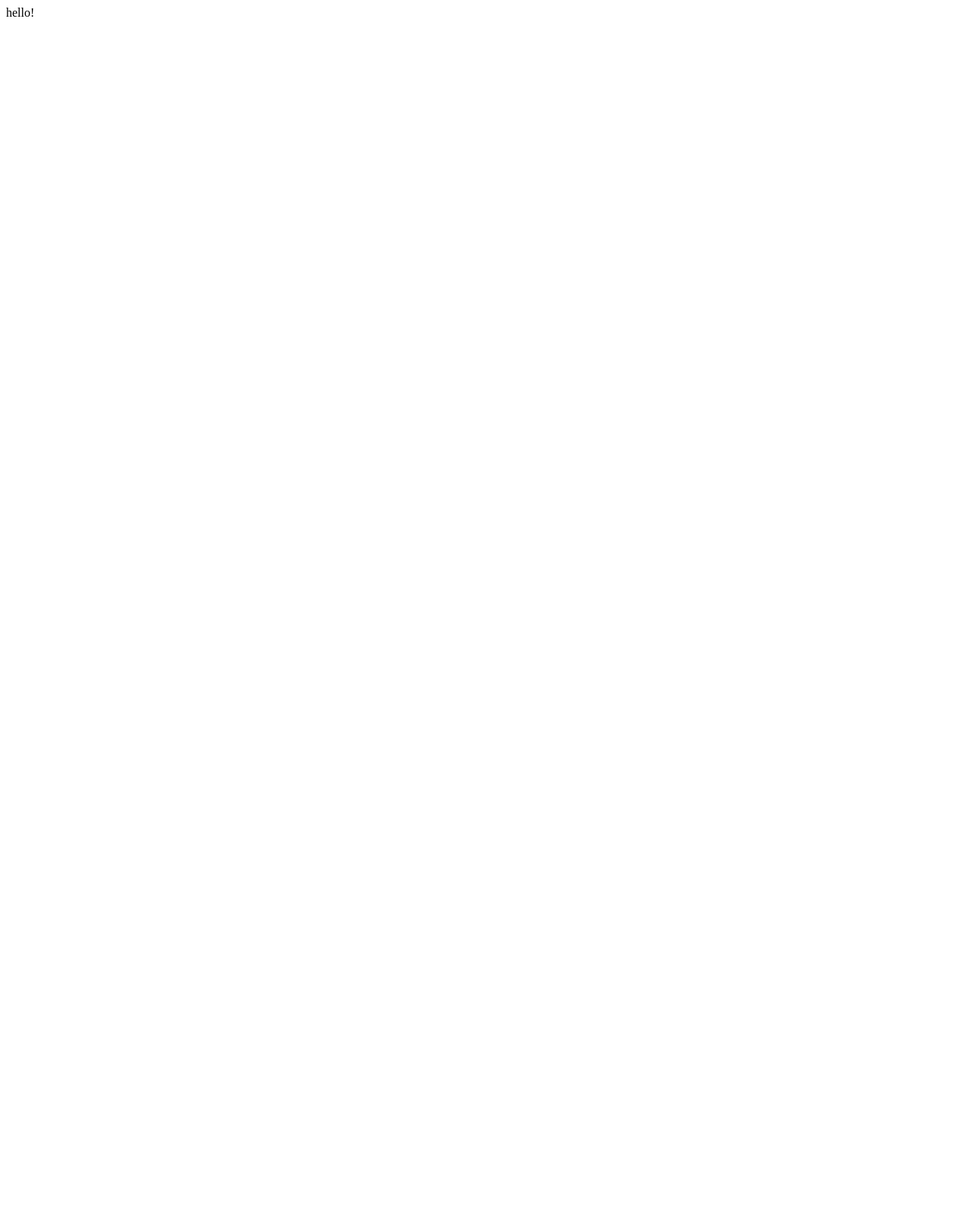
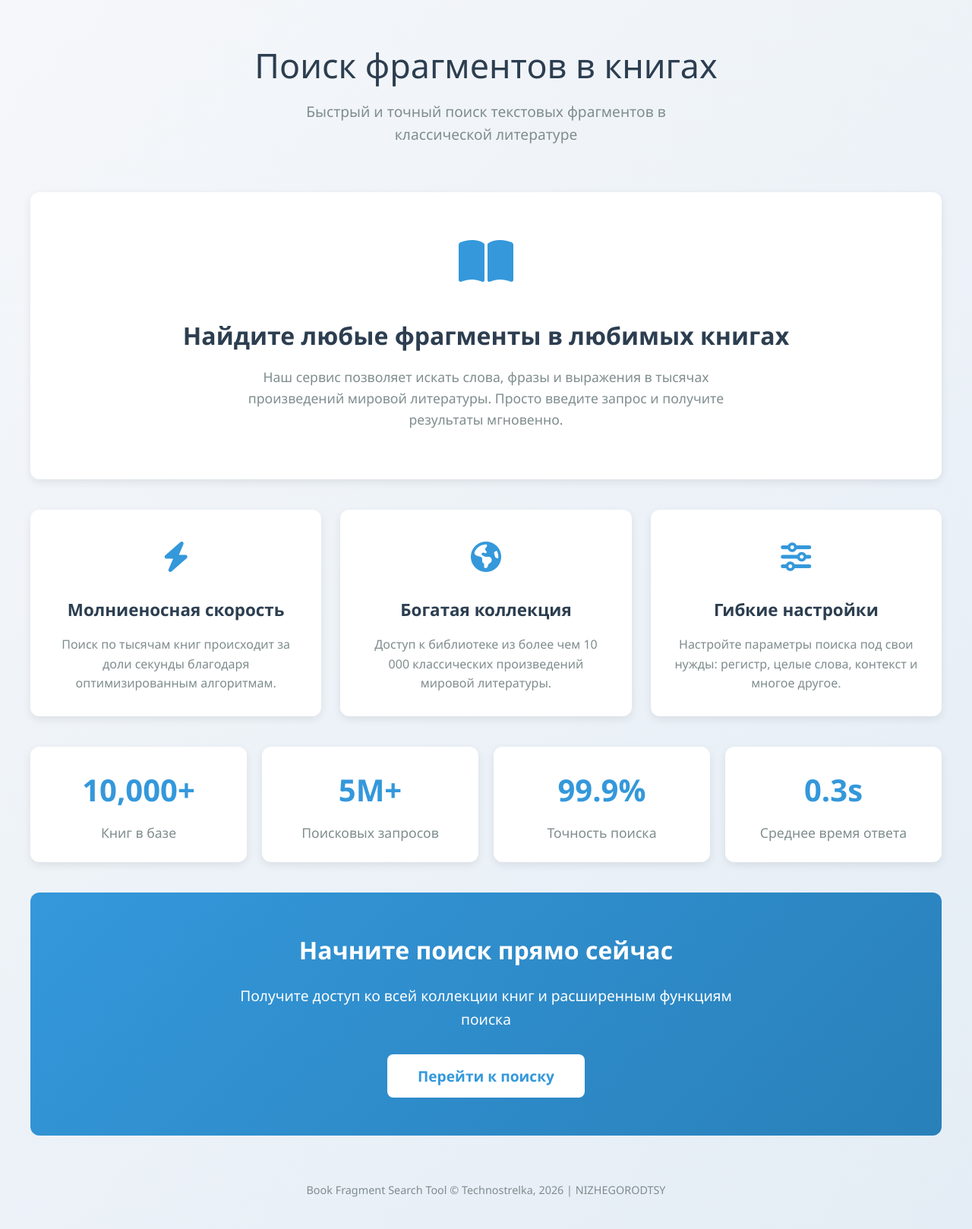
Before and after one commit to NIZHEGORODTSY/TECHNOSTRELKA_BOOK_ASSISTANT, a Flask app: page / in a window 1280 px wide. Before the commit the page is almost empty. Shown: the whole page at 76% size. Before the commit the page ends 22 px from the top, so only its background shows below. Run offline with Flask 3, Linux system fonts and the light colour scheme.

Commit message:
main page

```diff
--- a/src/app.py
+++ b/src/app.py
@@ -21,7 +21,7 @@ mc = ModelController(temperature=1.3, max_completion_tokens=150)
 
 @app.route('/')
 def main():
-    return 'hello!'
+    return render_template('main_page.html')
 
 
 @app.route('/search', methods=['GET', 'POST'])
--- /dev/null
+++ b/src/static/styles/main-page.css
@@ -0,0 +1,302 @@
+
+        * {
+            margin: 0;
+            padding: 0;
+            box-sizing: border-box;
+            font-family: 'Segoe UI', Tahoma, Geneva, Verdana, sans-serif;
+        }
+
+        :root {
+            --primary: #2c3e50;
+            --secondary: #3498db;
+            --accent: #e74c3c;
+            --light: #ecf0f1;
+            --dark: #2c3e50;
+            --success: #27ae60;
+            --shadow: 0 4px 12px rgba(0, 0, 0, 0.08);
+            --transition: all 0.3s ease;
+        }
+
+        body {
+            background: linear-gradient(135deg, #f5f7fa 0%, #e4edf5 100%);
+            color: var(--dark);
+            line-height: 1.6;
+            min-height: 100vh;
+            padding: 20px;
+        }
+
+        .container {
+            max-width: 1200px;
+            margin: 0 auto;
+        }
+
+        header {
+            text-align: center;
+            padding: 30px 0;
+            margin-bottom: 30px;
+        }
+
+        h1 {
+            font-size: 2.8rem;
+            font-weight: 300;
+            margin-bottom: 10px;
+            color: var(--primary);
+        }
+
+        .subtitle {
+            font-size: 1.2rem;
+            color: #7f8c8d;
+            max-width: 600px;
+            margin: 0 auto;
+        }
+
+        .hero {
+            background: white;
+            border-radius: 12px;
+            box-shadow: var(--shadow);
+            padding: 40px;
+            margin-bottom: 40px;
+            text-align: center;
+        }
+
+        .hero-icon {
+            font-size: 4rem;
+            color: var(--secondary);
+            margin-bottom: 20px;
+        }
+
+        .hero h2 {
+            font-size: 2rem;
+            margin-bottom: 15px;
+            color: var(--primary);
+        }
+
+        .hero p {
+            font-size: 1.1rem;
+            color: #7f8c8d;
+            max-width: 700px;
+            margin: 0 auto 25px;
+        }
+
+        .search-container {
+            background: white;
+            border-radius: 12px;
+            box-shadow: var(--shadow);
+            padding: 30px;
+            margin-bottom: 40px;
+        }
+
+        .search-box {
+            display: flex;
+            gap: 15px;
+            margin-bottom: 25px;
+        }
+
+        .search-input {
+            flex: 1;
+            padding: 16px 20px;
+            border: 1px solid #ddd;
+            border-radius: 8px;
+            font-size: 1.1rem;
+            transition: var(--transition);
+        }
+
+        .search-input:focus {
+            outline: none;
+            border-color: var(--secondary);
+            box-shadow: 0 0 0 3px rgba(52, 152, 219, 0.2);
+        }
+
+        .btn {
+            background: var(--secondary);
+            color: white;
+            border: none;
+            border-radius: 8px;
+            padding: 0 30px;
+            font-size: 1.1rem;
+            cursor: pointer;
+            transition: var(--transition);
+            font-weight: 500;
+        }
+
+        .btn:hover {
+            background: #2980b9;
+            transform: translateY(-2px);
+        }
+
+        .options {
+            display: flex;
+            flex-wrap: wrap;
+            gap: 20px;
+            margin-top: 20px;
+        }
+
+        .option-group {
+            display: flex;
+            align-items: center;
+            gap: 10px;
+        }
+
+        .option-group input {
+            width: 20px;
+            height: 20px;
+        }
+
+        .features {
+            display: grid;
+            grid-template-columns: repeat(auto-fit, minmax(300px, 1fr));
+            gap: 25px;
+            margin-bottom: 40px;
+        }
+
+        .feature-card {
+            background: white;
+            border-radius: 12px;
+            box-shadow: var(--shadow);
+            padding: 30px;
+            text-align: center;
+            transition: var(--transition);
+        }
+
+        .feature-card:hover {
+            transform: translateY(-5px);
+            box-shadow: 0 10px 25px rgba(0, 0, 0, 0.1);
+        }
+
+        .feature-icon {
+            font-size: 2.5rem;
+            color: var(--secondary);
+            margin-bottom: 20px;
+        }
+
+        .feature-card h3 {
+            font-size: 1.4rem;
+            margin-bottom: 15px;
+            color: var(--primary);
+        }
+
+        .feature-card p {
+            color: #7f8c8d;
+        }
+
+        .stats {
+            display: grid;
+            grid-template-columns: repeat(auto-fit, minmax(200px, 1fr));
+            gap: 20px;
+            margin-bottom: 40px;
+        }
+
+        .stat-card {
+            background: white;
+            border-radius: 12px;
+            box-shadow: var(--shadow);
+            padding: 25px;
+            text-align: center;
+        }
+
+        .stat-number {
+            font-size: 2.5rem;
+            font-weight: 700;
+            color: var(--secondary);
+            margin-bottom: 10px;
+        }
+
+        .stat-label {
+            font-size: 1.1rem;
+            color: #7f8c8d;
+        }
+
+        .cta-section {
+            background: linear-gradient(135deg, var(--secondary) 0%, #2980b9 100%);
+            border-radius: 12px;
+            padding: 50px 30px;
+            text-align: center;
+            color: white;
+            margin-bottom: 40px;
+        }
+
+        .cta-section h2 {
+            font-size: 2rem;
+            margin-bottom: 20px;
+        }
+
+        .cta-section p {
+            font-size: 1.2rem;
+            max-width: 700px;
+            margin: 0 auto 30px;
+        }
+
+        .cta-button {
+            background: white;
+            color: var(--secondary);
+            border: none;
+            border-radius: 8px;
+            padding: 15px 40px;
+            font-size: 1.2rem;
+            font-weight: 600;
+            cursor: pointer;
+            transition: var(--transition);
+        }
+
+        .cta-button:hover {
+            background: #f8f9fa;
+            transform: scale(1.05);
+        }
+
+        footer {
+            text-align: center;
+            margin-top: 40px;
+            padding: 20px;
+            color: #7f8c8d;
+            font-size: 0.9rem;
+        }
+
+        /* Responsive Design */
+        @media (max-width: 768px) {
+            h1 {
+                font-size: 2.2rem;
+            }
+
+            .search-box {
+                flex-direction: column;
+            }
+
+            .btn {
+                padding: 16px;
+            }
+
+            .options {
+                flex-direction: column;
+                gap: 15px;
+            }
+
+            .hero {
+                padding: 30px 20px;
+            }
+        }
+
+        @media (max-width: 480px) {
+            body {
+                padding: 15px;
+            }
+
+            .search-container, .results-container {
+                padding: 20px;
+            }
+
+            h1 {
+                font-size: 1.8rem;
+            }
+
+            .subtitle {
+                font-size: 1rem;
+            }
+
+            .stat-card {
+                padding: 20px 15px;
+            }
+
+            .stat-number {
+                font-size: 2rem;
+            }
+        }
--- a/src/templates/base.html
+++ b/src/templates/base.html
@@ -6,6 +6,7 @@
     <title>Book Fragment Search</title>
     <link rel="stylesheet" href="https://cdnjs.cloudflare.com/ajax/libs/font-awesome/6.4.0/css/all.min.css">
     <link rel="stylesheet" href="{{ url_for('static', filename='styles/main.css') }}">
+    <link rel="stylesheet" href="{{ url_for('static', filename='styles/main-page.css') }}">
 
 </head>
 <body>
--- /dev/null
+++ b/src/templates/main_page.html
@@ -0,0 +1,85 @@
+{% extends "base.html" %}
+{% block content %}
+<div class="container">
+    <header>
+        <h1>Поиск фрагментов в книгах</h1>
+        <p class="subtitle">Быстрый и точный поиск текстовых фрагментов в классической литературе</p>
+    </header>
+
+    <main>
+        <section class="hero">
+            <div class="hero-icon">
+                <i class="fas fa-book-open"></i>
+            </div>
+            <h2>Найдите любые фрагменты в любимых книгах</h2>
+            <p>Наш сервис позволяет искать слова, фразы и выражения в тысячах произведений мировой литературы. Просто
+                введите запрос и получите результаты мгновенно.</p>
+        </section>
+
+
+        <section class="features">
+            <div class="feature-card">
+                <div class="feature-icon">
+                    <i class="fas fa-bolt"></i>
+                </div>
+                <h3>Молниеносная скорость</h3>
+                <p>Поиск по тысячам книг происходит за доли секунды благодаря оптимизированным алгоритмам.</p>
+            </div>
+
+            <div class="feature-card">
+                <div class="feature-icon">
+                    <i class="fas fa-globe-americas"></i>
+                </div>
+                <h3>Богатая коллекция</h3>
+                <p>Доступ к библиотеке из более чем 10 000 классических произведений мировой литературы.</p>
+            </div>
+
+            <div class="feature-card">
+                <div class="feature-icon">
+                    <i class="fas fa-sliders-h"></i>
+                </div>
+                <h3>Гибкие настройки</h3>
+                <p>Настройте параметры поиска под свои нужды: регистр, целые слова, контекст и многое другое.</p>
+            </div>
+        </section>
+
+        <section class="stats">
+            <div class="stat-card">
+                <div class="stat-number">10,000+</div>
+                <div class="stat-label">Книг в базе</div>
+            </div>
+
+            <div class="stat-card">
+                <div class="stat-number">5M+</div>
+                <div class="stat-label">Поисковых запросов</div>
+            </div>
+
+            <div class="stat-card">
+                <div class="stat-number">99.9%</div>
+                <div class="stat-label">Точность поиска</div>
+            </div>
+
+            <div class="stat-card">
+                <div class="stat-number">0.3s</div>
+                <div class="stat-label">Среднее время ответа</div>
+            </div>
+        </section>
+
+        <section class="cta-section">
+            <h2>Начните поиск прямо сейчас</h2>
+            <p>Получите доступ ко всей коллекции книг и расширенным функциям поиска</p>
+            <button onclick="redirectToPage()" class="cta-button">Перейти к поиску</button>
+        </section>
+    </main>
+
+
+</div>
+
+<script>
+    function redirectToPage() {
+            window.location.href = "{{ url_for('search') }}";
+        }
+</script>
+
+
+{% endblock %}
```
